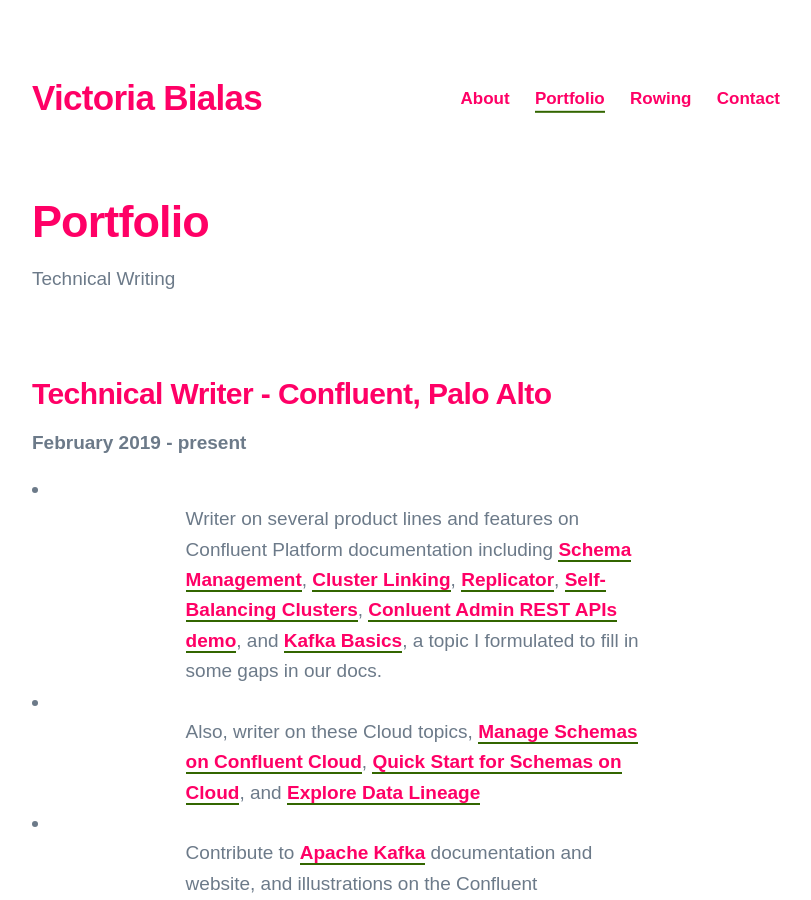
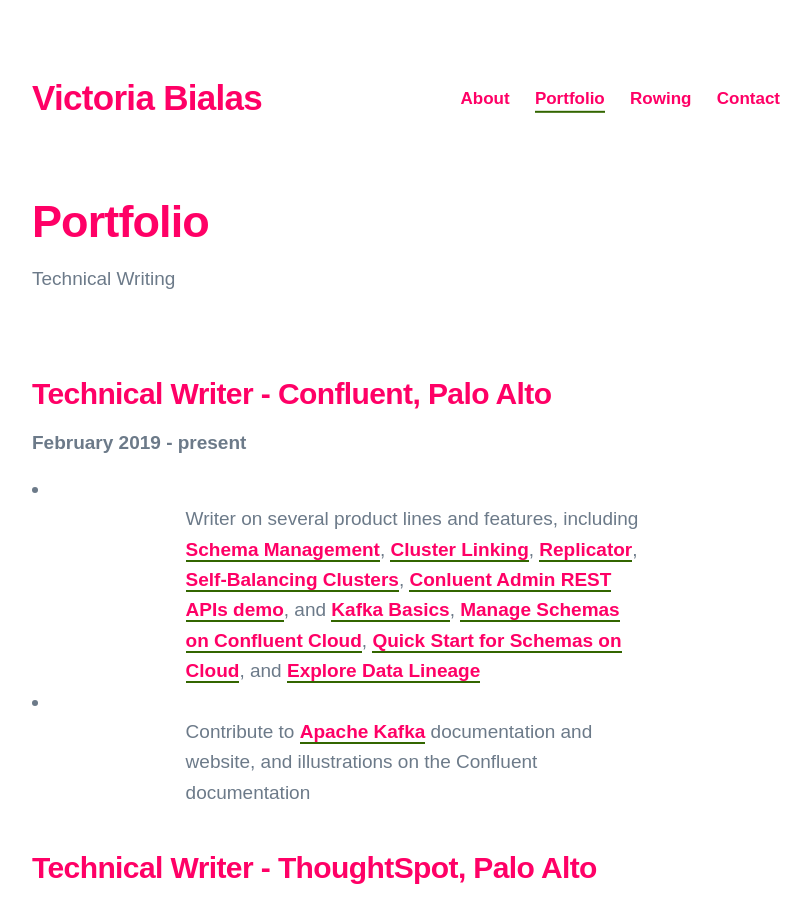
Before and after one commit to londoncalling/slow-motion-stories, a Jekyll site: the page built from _pages/portfolio.md, in a window 1280 px wide and 900 px high. Shown: the whole window, without its empty margins (224-1035 px from the left). Built offline with Jekyll 4.4.1, drawn with Linux system fonts in a browser that asks for light colours; nearby versions of some CDN libraries; some web fonts are replaced.

Commit message:
fixed formatting for writing samples
Signed-off-by: Victoria Bialas <vicky@confluent.io>

```diff
--- a/_pages/portfolio.md
+++ b/_pages/portfolio.md
@@ -9,11 +9,9 @@
 
 **February 2019 - present**
 
-* Writer on several product lines and features on Confluent Platform documentation including [Schema Management](https://docs.confluent.io/current/schema-registry/index.html), [Cluster Linking](https://docs.confluent.io/current/multi-dc-deployments/cluster-linking/index.html), [Replicator](https://docs.confluent.io/current/multi-dc-deployments/replicator/replicator-quickstart.html), [Self-Balancing Clusters](https://docs.confluent.io/current/kafka/sbc/index.html), [Conluent Admin REST APIs demo](https://github.com/confluentinc/demo-scene/tree/master/adminrest), and [Kafka Basics](https://docs.confluent.io/current/kafka/kafka-basics.html), a topic I formulated to fill in some gaps in our docs.
+- Writer on several product lines and features, including [Schema Management](https://docs.confluent.io/current/schema-registry/index.html), [Cluster Linking](https://docs.confluent.io/current/multi-dc-deployments/cluster-linking/index.html), [Replicator](https://docs.confluent.io/current/multi-dc-deployments/replicator/replicator-quickstart.html), [Self-Balancing Clusters](https://docs.confluent.io/current/kafka/sbc/index.html), [Conluent Admin REST APIs demo](https://github.com/confluentinc/demo-scene/tree/master/adminrest), and [Kafka Basics](https://docs.confluent.io/current/kafka/kafka-basics.html), [Manage Schemas on Confluent Cloud](https://docs.confluent.io/cloud/current/client-apps/schemas-manage.html), [Quick Start for Schemas on Cloud](https://docs.confluent.io/cloud/current/get-started/schema-registry.html), and [Explore Data Lineage](https://docs.confluent.io/cloud/current/data-governance/index.html)
 
-* Also, writer on these Cloud topics, [Manage Schemas on Confluent Cloud](https://docs.confluent.io/cloud/current/client-apps/schemas-manage.html), [Quick Start for Schemas on Cloud](https://docs.confluent.io/cloud/current/get-started/schema-registry.html), and [Explore Data Lineage](https://docs.confluent.io/cloud/current/data-governance/index.html)
-
-* Contribute to [Apache Kafka](https://kafka.apache.org/) documentation and website, and illustrations on the Confluent documentation
+- Contribute to [Apache Kafka](https://kafka.apache.org/) documentation and website, and illustrations on the Confluent documentation
 
 ### Technical Writer - ThoughtSpot, Palo Alto
 
```
